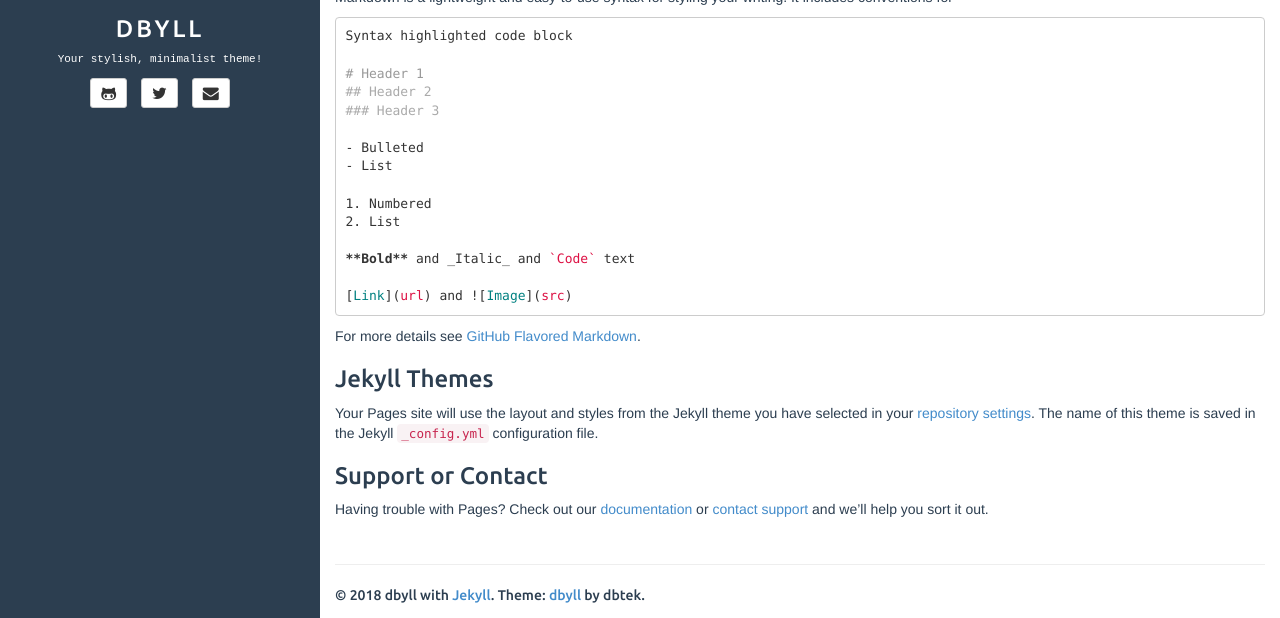
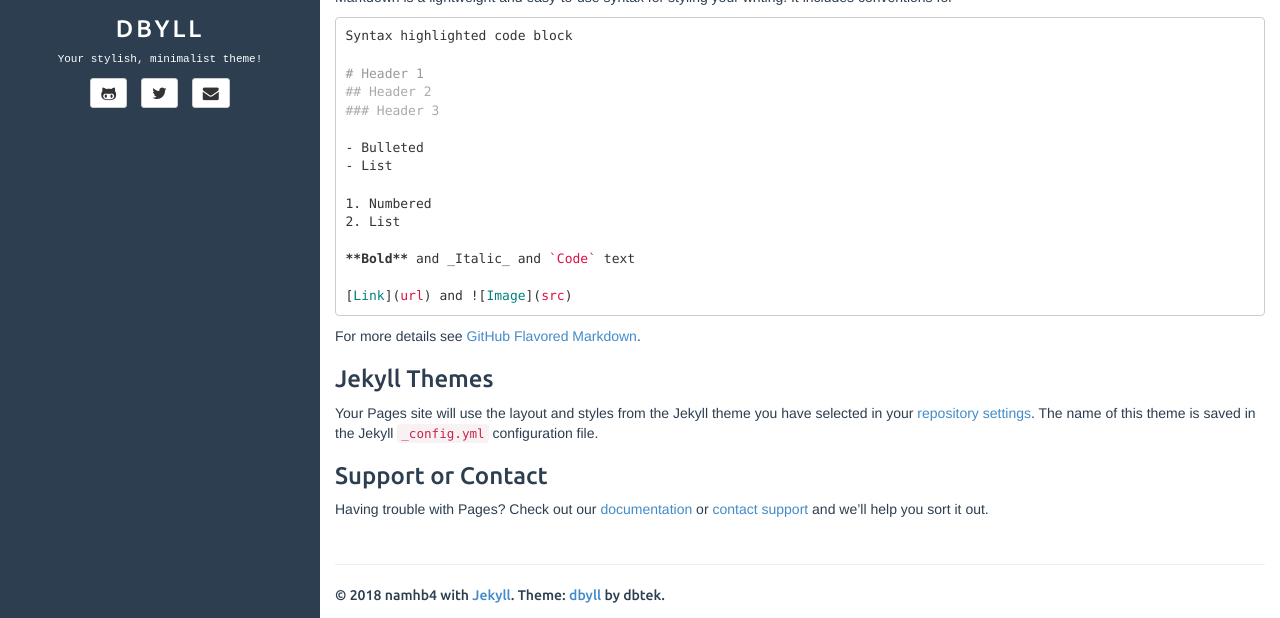
Before and after one commit to namhb4/namhb4.github.io, a Jekyll site: the page built from index.md, in a window 1280 px wide, cut to the strip 282-900 px from the top of the page. Built offline with Jekyll 4.4.1, drawn with Linux system fonts in a browser that asks for light colours; our own code applies the rules of GitHub Pages for plain Markdown files; the list of posts is cut into pages by our own code; some of the changed lines change nothing that is shown.

```diff
--- a/_config.yml
+++ b/_config.yml
@@ -18,12 +18,11 @@
 
 description: Stylish Jekyll Theme
 author:
-  name: dbyll
-  email: dbyll@ismaildemirbilek.com
-  github: dbtek
-  twitter: dbtek
-  pinterest: asd123
-  linkedin: asd123
+  name: namhb4
+  email: namhb4@fpt.edu.vn
+  github: namhb4
+  twitter: kendyhikaru
+  linkedin: namhabach
   bio: Your stylish, minimalist theme!
   email_md5: 726351295ec82e145928582f595aa3aa
 
```
